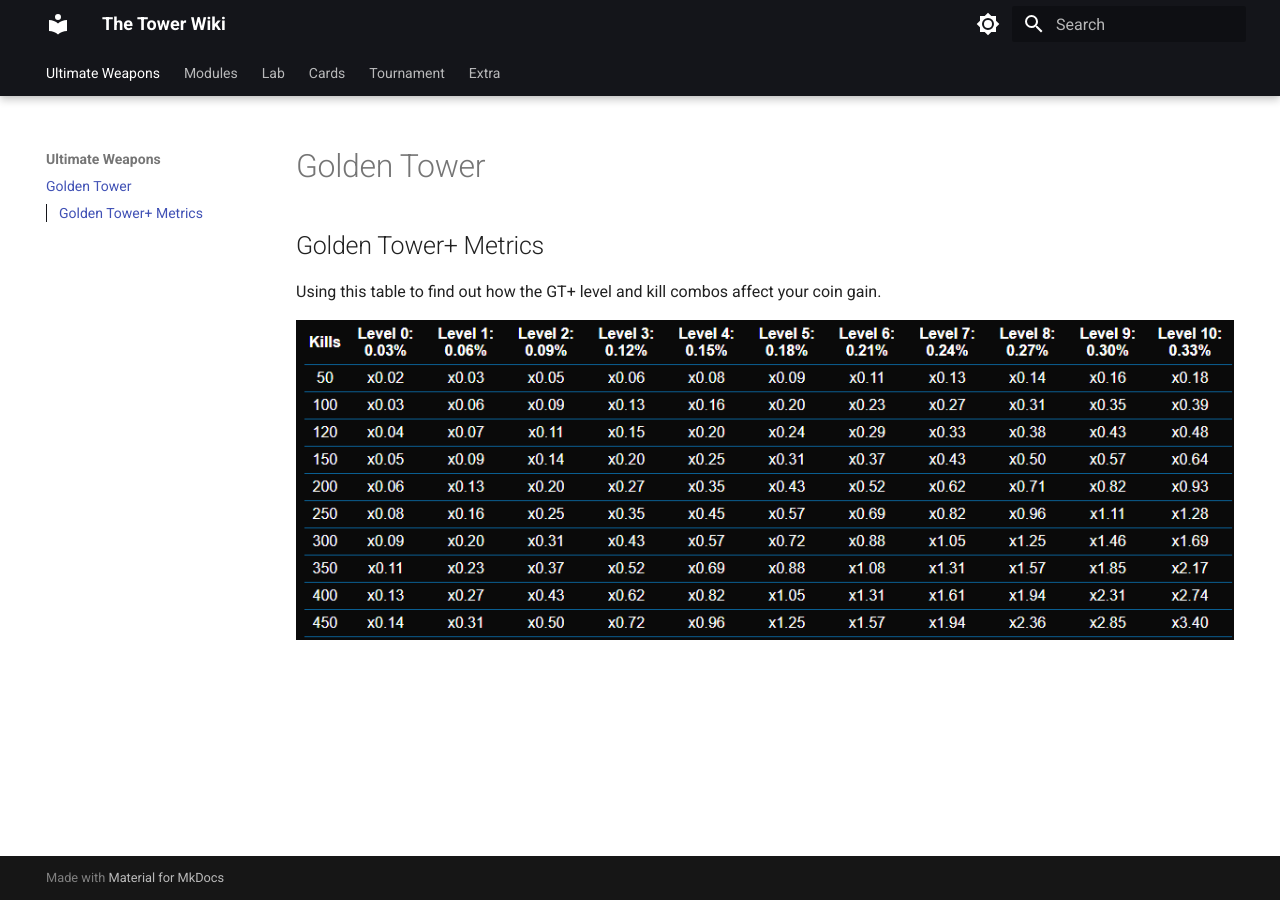
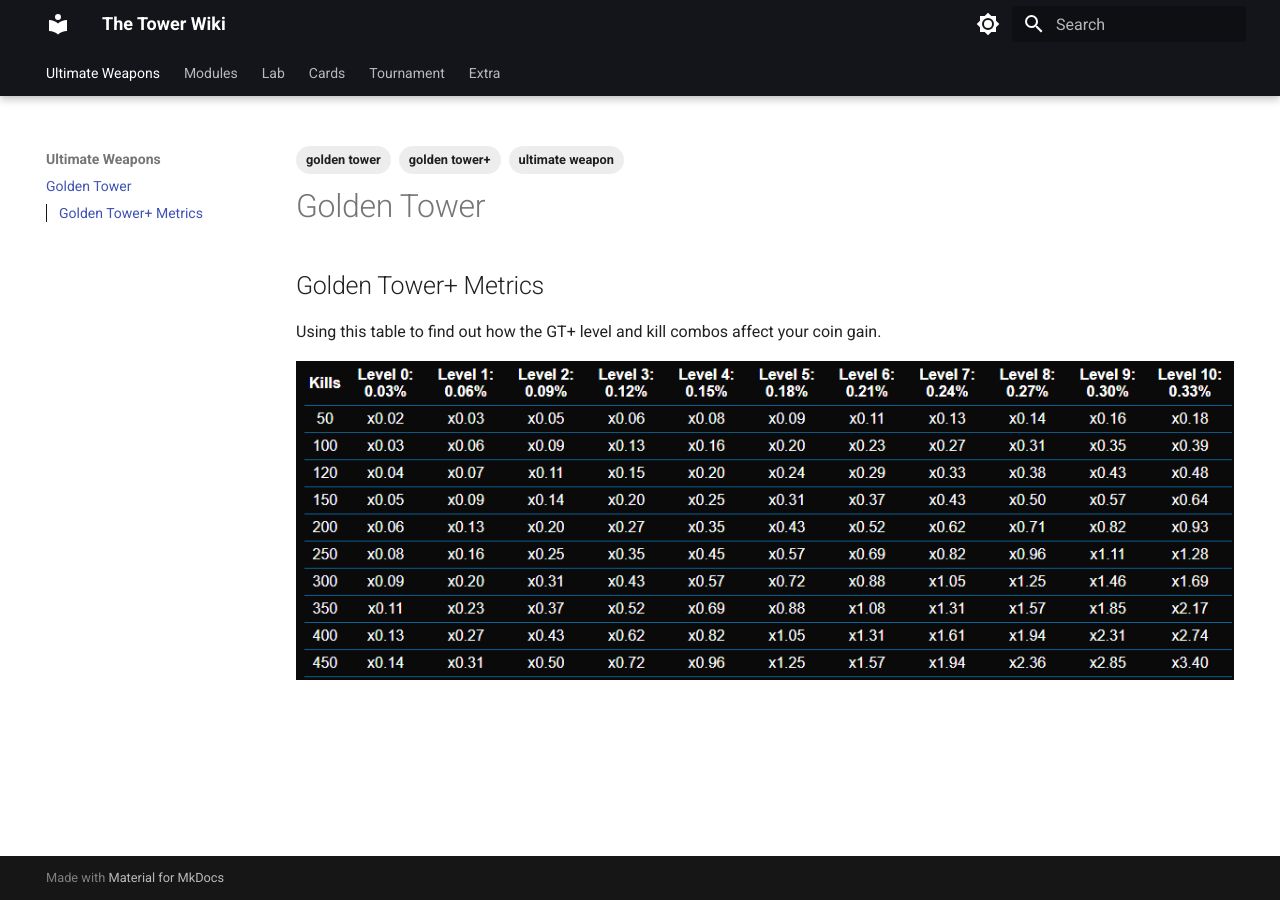
Before and after one commit to pingcheng/the-tower-wiki, an MkDocs documentation site: the page built from docs/ultimate-weapons/golden-tower.md, in a window 1280 px wide. Built offline with MkDocs 1.6.1 and Material for MkDocs 9.7.7, drawn with Linux system fonts in a browser that asks for light colours.

Commit message:
add tags

```diff
--- a/docs/ultimate-weapons/golden-tower.md
+++ b/docs/ultimate-weapons/golden-tower.md
@@ -1,3 +1,10 @@
+---
+tags:
+  - ultimate weapon
+  - golden tower
+  - golden tower+
+---
+
 # Golden Tower
 
 ## Golden Tower+ Metrics
```
